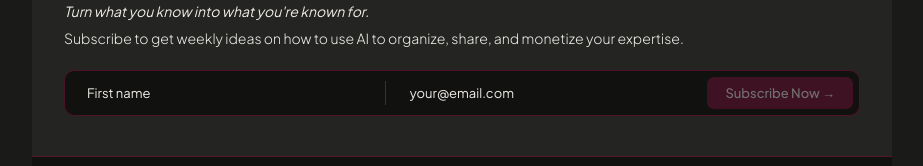
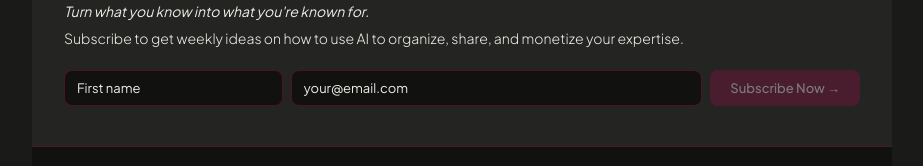
Before and after one commit to MPoling67/data-on-tap-home, a React (Vite) app: page / in a window 1280 px wide. Shown: the part 2507-2673 px from the top of the page, without its empty margins (178-1101 px from the left). Built offline with nearby package versions, Linux system fonts and the light colour scheme.

Commit message:
Update SubscribeBar.jsx

```diff
--- a/src/SubscribeBar.jsx
+++ b/src/SubscribeBar.jsx
@@ -31,27 +31,26 @@ export default function SubscribeBar({ appName = "", url = "", score = "" }) {
         </div>
         {!submitted ? (
           <>
-            <div style={{ display: "flex", gap: 8, marginBottom: 8, border: "1.5px solid rgba(134,20,66,0.5)", borderRadius: 10, padding: "6px 6px 6px 6px", background: "#111110" }}>
+            <div style={{ display: "flex", gap: 8, marginBottom: 8 }}>
               <input
                 type="text"
                 value={firstName}
                 onChange={(e) => setFirstName(e.target.value)}
                 placeholder="First name"
-                style={{ flex: 1, background: "transparent", border: "none", padding: "8px 16px", fontFamily: "'Plus Jakarta Sans',sans-serif", fontSize: 13, color: "#f0ede8", WebkitTextFillColor: "#f0ede8", WebkitBoxShadow: "0 0 0 1000px #111110 inset", outline: "none" }}
+                style={{ flex: 1, background: "#111110", border: "1px solid rgba(134,20,66,0.5)", borderRadius: 8, padding: "9px 12px", fontFamily: "'Plus Jakarta Sans',sans-serif", fontSize: 13, color: "#f0ede8", WebkitTextFillColor: "#f0ede8", outline: "none" }}
               />
-              <div style={{ width: 1, background: "rgba(255,255,255,0.15)", alignSelf: "stretch", margin: "4px 0" }} />
               <input
                 type="email"
                 value={email}
                 onChange={(e) => setEmail(e.target.value)}
                 onKeyDown={(e) => e.key === "Enter" && handleSubmit()}
                 placeholder="your@email.com"
-                style={{ flex: 1, background: "transparent", border: "none", padding: "8px 16px", fontFamily: "'Plus Jakarta Sans',sans-serif", fontSize: 13, color: "#f0ede8", WebkitTextFillColor: "#f0ede8", WebkitBoxShadow: "0 0 0 1000px #111110 inset", outline: "none" }}
+                style={{ flex: 2, background: "#111110", border: "1px solid rgba(134,20,66,0.5)", borderRadius: 8, padding: "9px 12px", fontFamily: "'Plus Jakarta Sans',sans-serif", fontSize: 13, color: "#f0ede8", WebkitTextFillColor: "#f0ede8", outline: "none" }}
               />
               <button
                 onClick={handleSubmit}
                 disabled={!email.trim()}
-                style={{ background: "#861442", color: "#fff", border: "none", borderRadius: 7, padding: "8px 18px", fontFamily: "'Plus Jakarta Sans',sans-serif", fontSize: 13, fontWeight: 500, whiteSpace: "nowrap", cursor: email.trim() ? "pointer" : "not-allowed", opacity: email.trim() ? 1 : 0.4, transition: "opacity .18s" }}
+                style={{ background: "#861442", color: "#fff", border: "none", borderRadius: 8, padding: "9px 20px", fontFamily: "'Plus Jakarta Sans',sans-serif", fontSize: 13, fontWeight: 500, whiteSpace: "nowrap", cursor: email.trim() ? "pointer" : "not-allowed", opacity: email.trim() ? 1 : 0.4, transition: "opacity .18s" }}
               >
                 Subscribe Now →
               </button>
```
